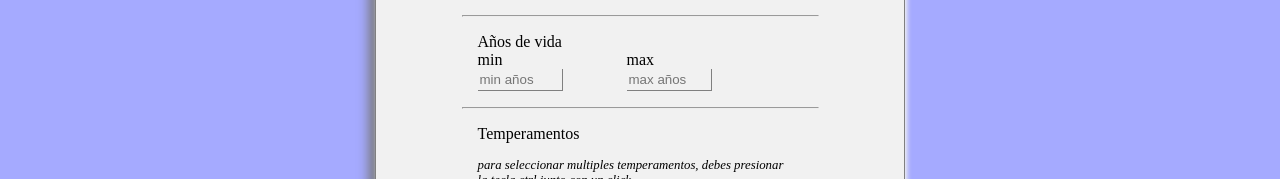
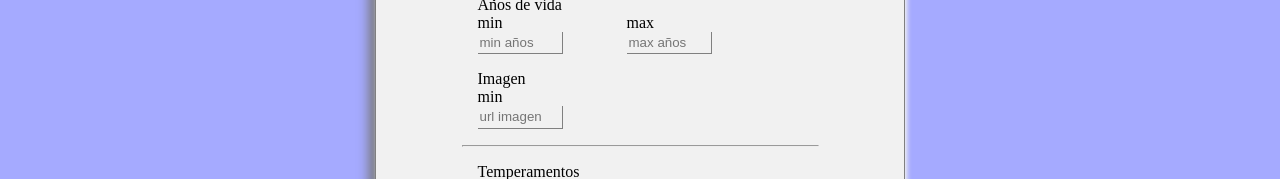
Before and after one commit to Omarjcp/Individual-Project---Henry-Dogs, a React (Create React App) app in the folder client/: page /crear-raza in a window 1280 px wide. Shown: the part 319-498 px from the top of the page. Built offline with nearby package versions, Linux system fonts and the light colour scheme; no server answers.

Commit message:
create image url

```diff
--- a/client/src/componentes/crear/index.js
+++ b/client/src/componentes/crear/index.js
@@ -37,14 +37,15 @@ export const NuevaRaza = () => {
 
   const onSubmit = (data) => {
     dispatch(crearRaza(data));
+    console.log(data);
   };
 
-  useEffect(() => {
-    if (msg) {
-      alert(msg);
-      history.go(0);
-    }
-  }, [msg]);
+  // useEffect(() => {
+  //   if (msg) {
+  //     alert(msg);
+  //     history.go(0);
+  //   }
+  // }, [msg]);
 
   return (
     <>
@@ -162,6 +163,22 @@ export const NuevaRaza = () => {
               </DivInputMinMax>
             </DivInput>
 
+            <DivInput>
+              <label htmlFor="url">Imagen</label>
+              <DivInputMinMax>
+                <div style={{ display: "flex", flexDirection: "column" }}>
+                  <span>min</span>
+                  <InputMin
+                    name="url"
+                    id="url"
+                    placeholder="url imagen"
+                    {...register("url")}
+                  />
+                  <SpanError>{errors.url && errors.url.message}</SpanError>
+                </div>
+              </DivInputMinMax>
+            </DivInput>
+
             <hr />
 
             <DivInput>
--- a/client/src/componentes/detalles/index.js
+++ b/client/src/componentes/detalles/index.js
@@ -32,7 +32,7 @@ export const Detalle = () => {
           <h3 style={{ margin: "10px" }}>{razaId.name}</h3>
           <div style={{ width: "13rem", height: "12rem" }}>
             <img
-              src={`${razaId.image ? razaId.image : AvatarImagen}`}
+              src={`${razaId.image ? razaId.image : razaId.url}`}
               alt={`imagen de un ${razaId.name}`}
               style={{
                 height: "100%",
--- a/client/src/componentes/principal/raza/index.js
+++ b/client/src/componentes/principal/raza/index.js
@@ -19,7 +19,7 @@ export const Raza = ({ razas }) => {
             <NombreRaza>{raza.name}</NombreRaza>
 
             <Img
-              src={raza.image ? raza.image : ImagenAvatar}
+              src={raza.image ? raza.image : raza.url}
               alt={`Imagen de un ${raza.name}`}
             />
 
--- a/client/src/componentes/principal/styled.js
+++ b/client/src/componentes/principal/styled.js
@@ -4,4 +4,5 @@ import ImagenFondo from "./fondo.jpg";
 export const DivContenedor = styled.div`
   background: url(${ImagenFondo}) no-repeat center center fixed;
   background-size: cover;
+  min-height: 100vh;
 `;
```
